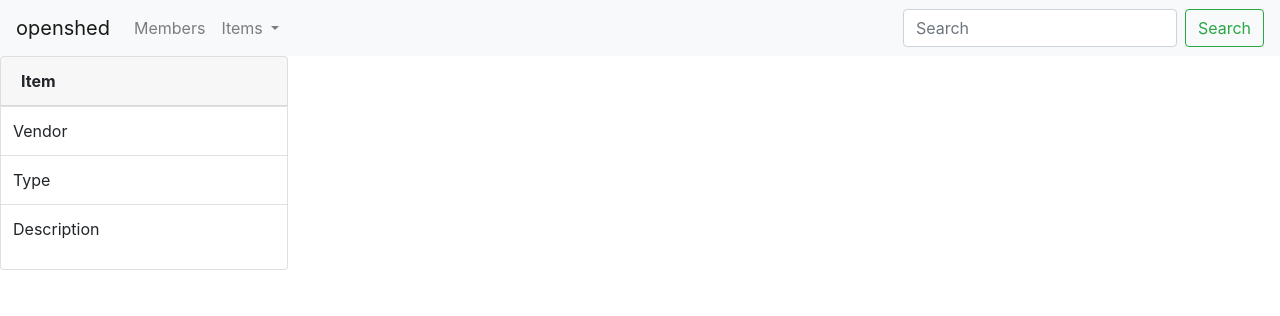
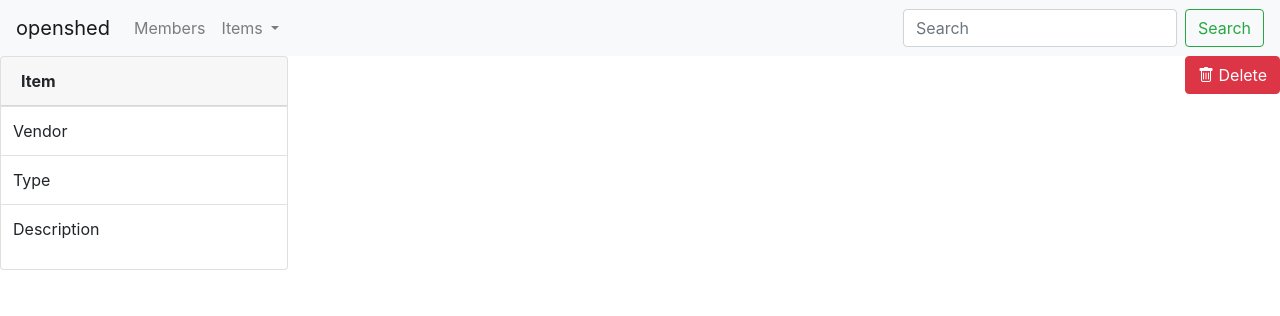
Before and after one commit to the-moog/openshed, a Django app: template items/templates/items/type.html in a window 1280 px wide. Shown: the top 316 px of the page. Run offline with Django 3.2, Linux system fonts and the light colour scheme; the template is opened without the code that fills it, so the values that code supplies are empty; some libraries are stand-ins or nearby versions.

Commit message:
Delete button added for item type

```diff
--- a/items/templates/items/type.html
+++ b/items/templates/items/type.html
@@ -1,6 +1,12 @@
 {% extends 'openshed/base.html' %}
 
 {% block content %}
+<div class="float-right noprint">
+   <a class="btn btn-danger" href="/items/type/item.item/delete">
+      <span class="bi-trash"></span>
+      Delete
+   </a>
+</div>
 <div class="card" style="width: 18rem;">
   <div class="card-header">
     <strong>Item</strong>
```
